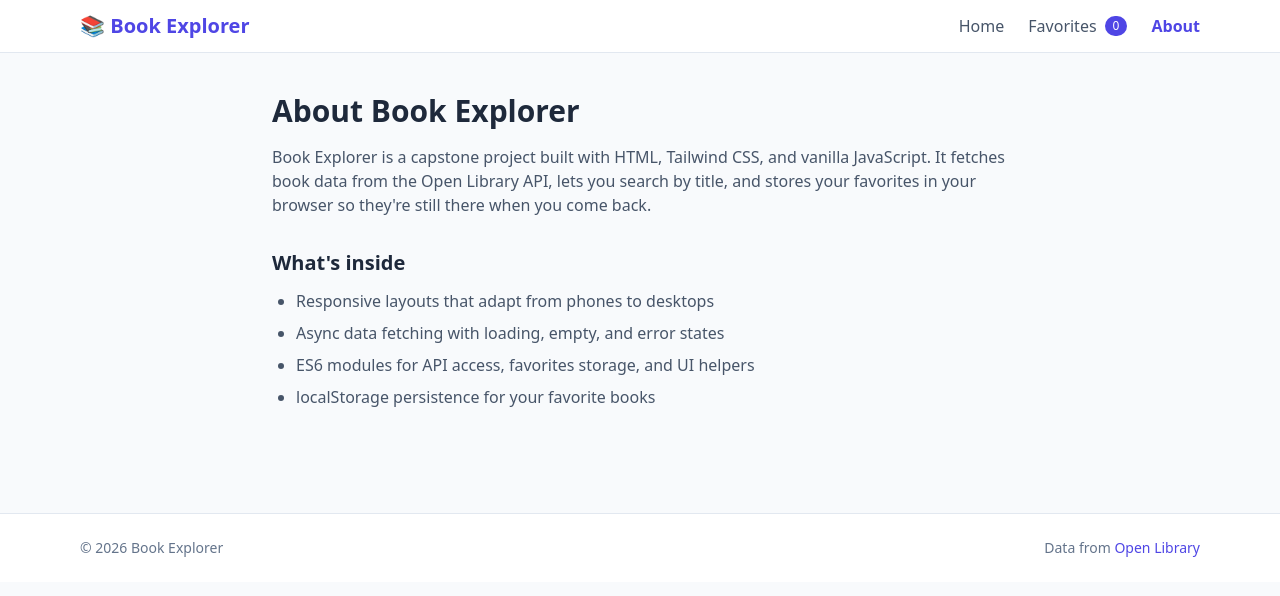
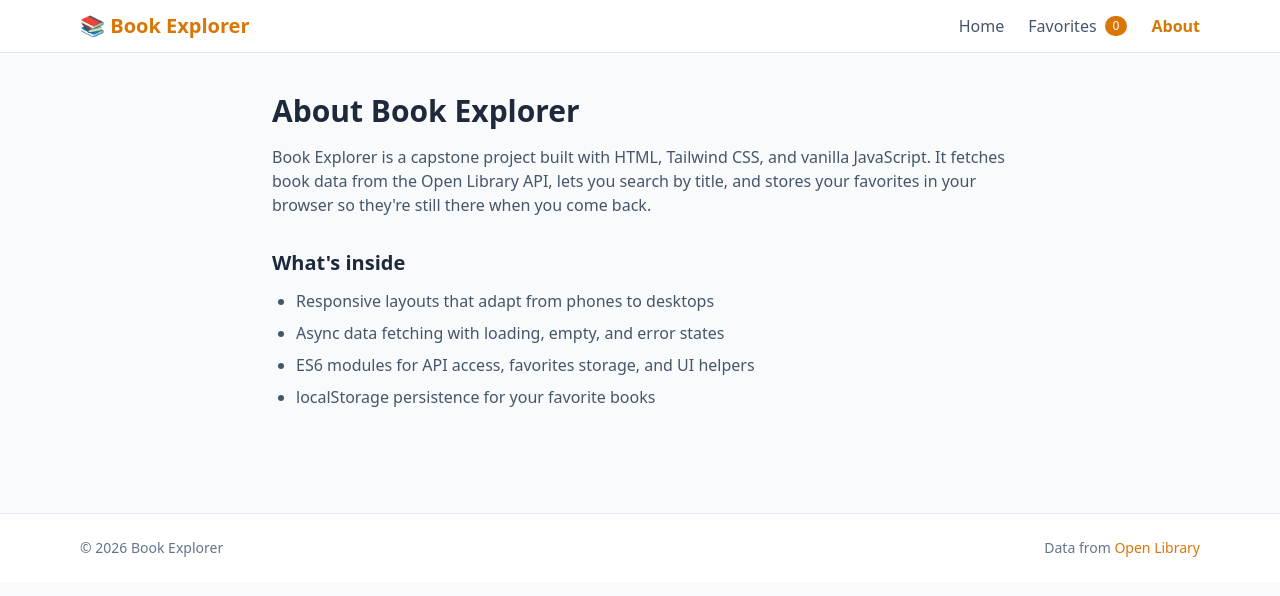
Before and after one commit to seberaisimbiangethressy-creator/Book-explorer, a plain HTML site: page about.html in a window 1280 px wide. Drawn offline with nearby package versions, Linux system fonts and the light colour scheme.

Commit message:
Update color theme

```diff
--- a/favorites.html
+++ b/favorite.html
@@ -24,6 +24,6 @@
   </main>
 
   <footer id="site-footer"></footer>
-  <script type="module" src="./Favoritespage.js"></script>
+     <script type="module" src="js/Favoritespage.js"></script>
 </body>
 </html>
--- a/js/layout.js
+++ b/js/layout.js
@@ -16,21 +16,21 @@ function renderNavbar() {
   const page = currentPage();
   const linkClasses = (href) =>
     href === page
-      ? 'text-indigo-600 font-semibold'
-      : 'text-slate-600 hover:text-indigo-600';
+      ? 'text-amber-600 font-semibold'
+      : 'text-slate-600 hover:text-amber-600';
 
   const items = LINKS.map(
     ({ href, label, badge }) => `
       <a href="${href}" class="${linkClasses(href)} flex items-center gap-2 py-2 md:py-0">
         ${label}
-        ${badge ? '<span id="fav-count" class="rounded-full bg-indigo-600 px-2 py-0.5 text-xs text-white">0</span>' : ''}
+        ${badge ? '<span id="fav-count" class="rounded-full bg-amber-600 px-2 py-0.5 text-xs text-white">0</span>' : ''}
       </a>`
   ).join('');
 
   document.getElementById('site-header').innerHTML = `
     <nav class="sticky top-0 z-10 border-b border-slate-200 bg-white/90 backdrop-blur">
       <div class="mx-auto flex max-w-6xl items-center justify-between px-4 py-3">
-        <a href="index.html" class="text-xl font-bold text-indigo-600">📚 Book Explorer</a>
+        <a href="index.html" class="text-xl font-bold text-amber-600">📚 Book Explorer</a>
         <button id="menu-toggle" class="rounded-lg p-2 text-slate-600 hover:bg-slate-100 md:hidden"
                 aria-label="Toggle menu" aria-expanded="false" aria-controls="menu">☰</button>
         <div id="menu" class="hidden w-full flex-col md:flex md:w-auto md:flex-row md:gap-6">${items}</div>
@@ -52,7 +52,7 @@ function renderFooter() {
     <div class="mt-16 border-t border-slate-200 bg-white">
       <div class="mx-auto flex max-w-6xl flex-col items-center justify-between gap-2 px-4 py-6 text-sm text-slate-500 sm:flex-row">
         <p>© ${new Date().getFullYear()} Book Explorer</p>
-        <p>Data from <a class="text-indigo-600 hover:underline" href="https://openlibrary.org" target="_blank" rel="noopener">Open Library</a></p>
+        <p>Data from <a class="text-amber-600 hover:underline" href="https://openlibrary.org" target="_blank" rel="noopener">Open Library</a></p>
       </div>
     </div>`;
 }
```
Also changed, not shown: js/ui.js (+12 -8 lines), 1 other file.
